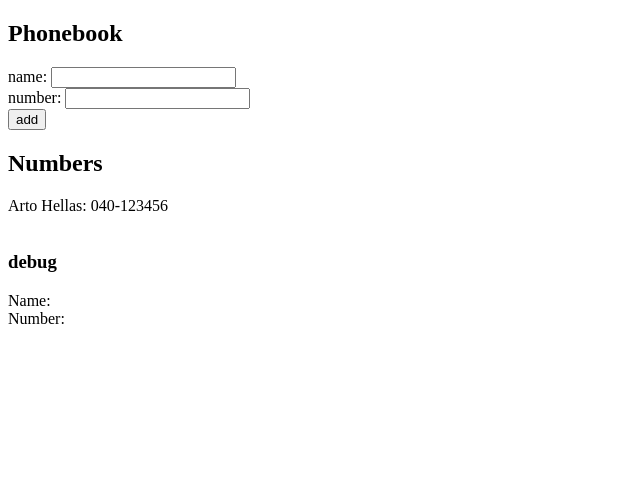
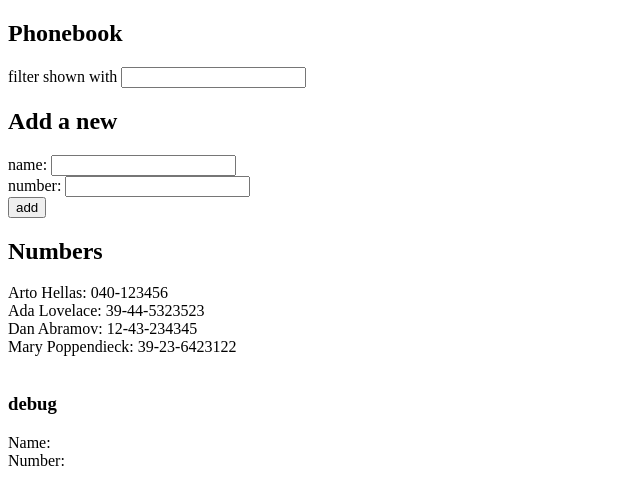
Before and after one commit to franco-arroyave/fullstackopen, a React (Vite) app in the folder part2/agenda/: page / in a window 1280 px wide. Shown: the top 504 px of the page, without its empty margins (0-640 px from the left). Built offline with nearby package versions, Linux system fonts and the light colour scheme.

Commit message:
2.9 success

```diff
--- a/part2/agenda/src/App.jsx
+++ b/part2/agenda/src/App.jsx
@@ -2,11 +2,14 @@
 
 const App = () => {
   const [persons, setPersons] = useState([
-    { name: 'Arto Hellas',
-      number: '040-123456' }
+    { name: 'Arto Hellas', number: '040-123456', id: 1 },
+    { name: 'Ada Lovelace', number: '39-44-5323523', id: 2 },
+    { name: 'Dan Abramov', number: '12-43-234345', id: 3 },
+    { name: 'Mary Poppendieck', number: '39-23-6423122', id: 4 }
   ])
   const [newName, setNewName] = useState('')
   const [newNumber, setNewNumber] = useState('')
+  const [filterName, setFilterName] = useState('')
 
   const addPerson = (event) => {
     event.preventDefault()
@@ -23,10 +26,17 @@
     setNewNumber('')
   }
 
+  const personsToShow = filterName === ''
+    ? persons
+    : persons.filter(person => person.name.toLowerCase().includes(filterName.toLowerCase()))
 
   return (
     <div>
       <h2>Phonebook</h2>
+      <div>
+        filter shown with <input value={filterName} onChange={(event) => setFilterName(event.target.value)} />
+      </div>
+      <h2>Add a new</h2>
       <form onSubmit={addPerson}>
         <div>
           name: <input value={newName} onChange={(event) => setNewName(event.target.value)} />
@@ -40,7 +50,7 @@
       </form>
       <h2>Numbers</h2>
 
-      {persons.map(person =>
+      {personsToShow.map(person =>
         <div key={person.name}>
           {person.name}: {person.number}
         </div>
```
